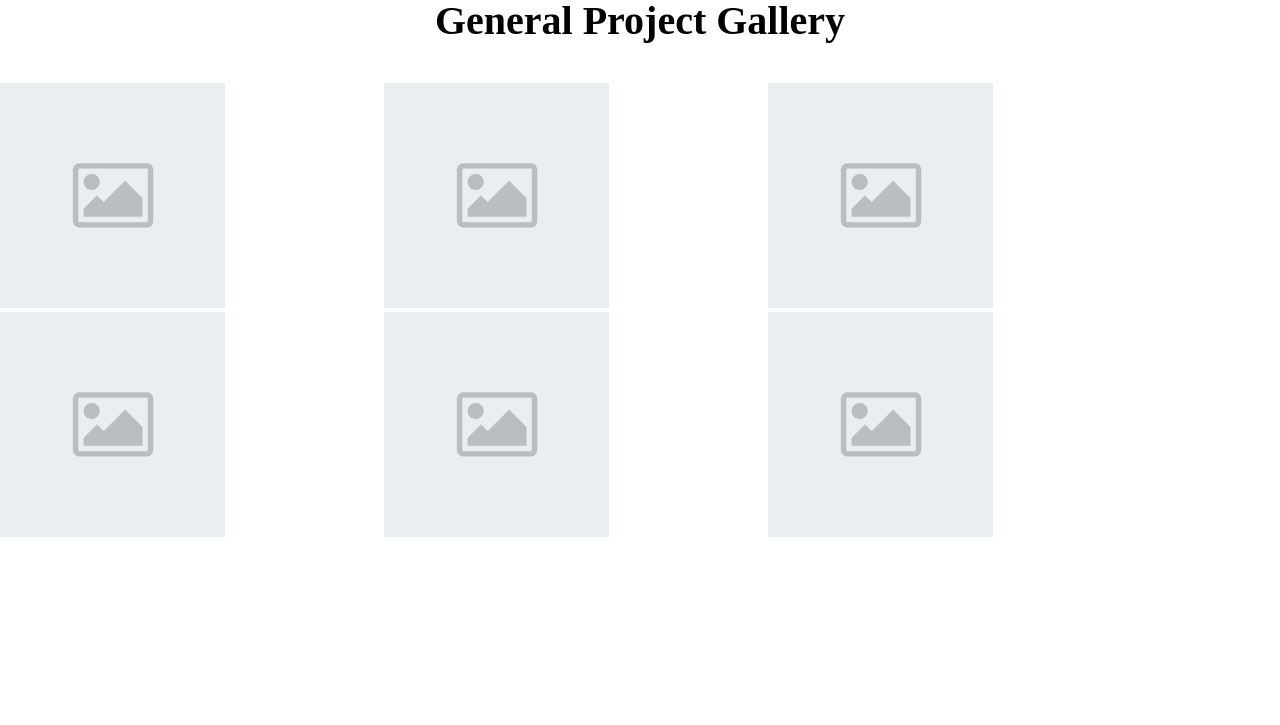
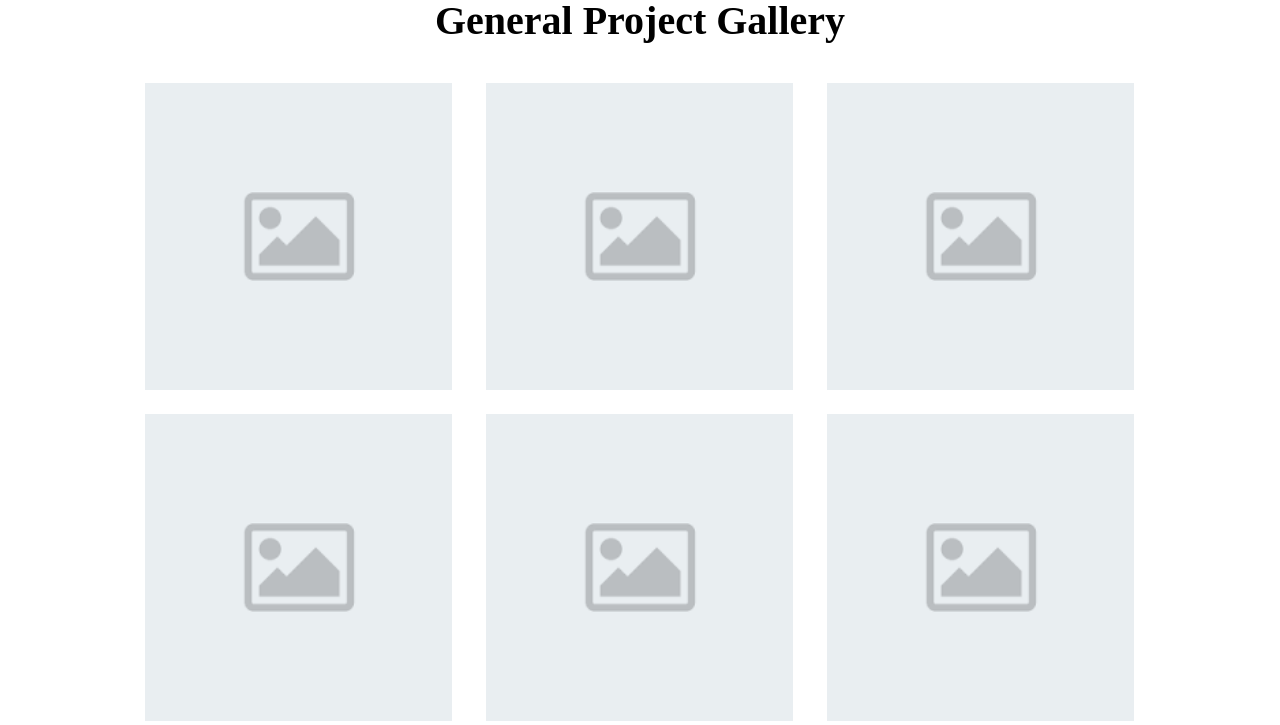
Before and after one commit to jessicasmith2/gig-site, a plain HTML site: page teams.html in a window 1280 px wide. Shown: the part 441-1166 px from the top of the page. Before the commit the page ends 982 px from the top, so only its background shows below. Drawn offline with Linux system fonts and the light colour scheme.

Commit message:
Gallery edit
gallery edit

```diff
--- a/styles.css
+++ b/styles.css
@@ -159,6 +159,25 @@ header{
     text-align: center;
 }
 
+
+/*GALLERY*/
+#gallery{
+    width:100%;
+    margin:0 auto;
+}
+
+.gallery-item{
+    float:left;
+    width:48%;
+    margin:0px 1% 10px 1%;
+}
+
+.gallery-item>img{
+    width:100%;
+    margin: 0 auto;
+}
+/*END GALLERY*/
+
 /******************/
 /* DESKTOP STYLES */
 /*****************/
@@ -274,35 +293,31 @@ STYLES FOR INDIVIDUAL TEAM PAGES/DIVS WIP
     height: 400px;
     width: 350px;
 } */
-/******TEAMS******/
+/*TEAMS PAGE*/
 #teams>li{
 	float:left;
 	list-style: none;
 	margin:0px 10px 0px 0px;
 }
 
-/*.column{
-	width:40%;
-	float:left;
-	margin:0px 5% 0px 5%;
-}*/
+    /*GALLERY*/
+    #gallery{
+        width:80%;
+        margin:0 auto;
+    }
 
-#gallery{
-	width:100%;
-	display:flex;
-	display: -webkit-flex;
-	-webkit-flex-wrap: wrap;
-    flex-wrap: wrap;
-    -webkit-flex: 1/4;
-    flex: 1/4;
-    -webkit-align-content: center;
-    align-content: center;
-}
+    .gallery-item{
+        float:left;
+        width:30%;
+        margin:0px 1.66% 20px 1.66%;
+    }
 
-#gallery>div{
-	width:30%;
-}
-/******END TEAMS******/
+    .gallery-item>img{
+        width:100%;
+        margin: 0 auto;
+    }
+    /*END GALLERY*/
+/******END TEAMS PAGE******/
 
 /******PARTNERS******/
 .partner_section {
--- a/teams.html
+++ b/teams.html
@@ -63,27 +63,27 @@
 		<h2 class="sectionTitle">General Project Gallery</h2>
 
 		<div id="gallery">
-			<div>
+			<div class="gallery-item">
+				<img src="placeholder.png" alt="Gallery Image">
+			</div>
+
+			<div class="gallery-item">
 				<img src="placeholder.png" alt="The Historic Trust Logo">
 			</div>
 
-			<div>
+			<div class="gallery-item">
 				<img src="placeholder.png" alt="The Historic Trust Logo">
 			</div>
 
-			<div>
+			<div class="gallery-item">
 				<img src="placeholder.png" alt="The Historic Trust Logo">
 			</div>
 
-			<div>
+			<div class="gallery-item">
 				<img src="placeholder.png" alt="The Historic Trust Logo">
 			</div>
 
-			<div>
-				<img src="placeholder.png" alt="The Historic Trust Logo">
-			</div>
-
-			<div>
+			<div class="gallery-item">
 				<img src="placeholder.png" alt="The Historic Trust Logo">
 			</div>
 		</div>
```
